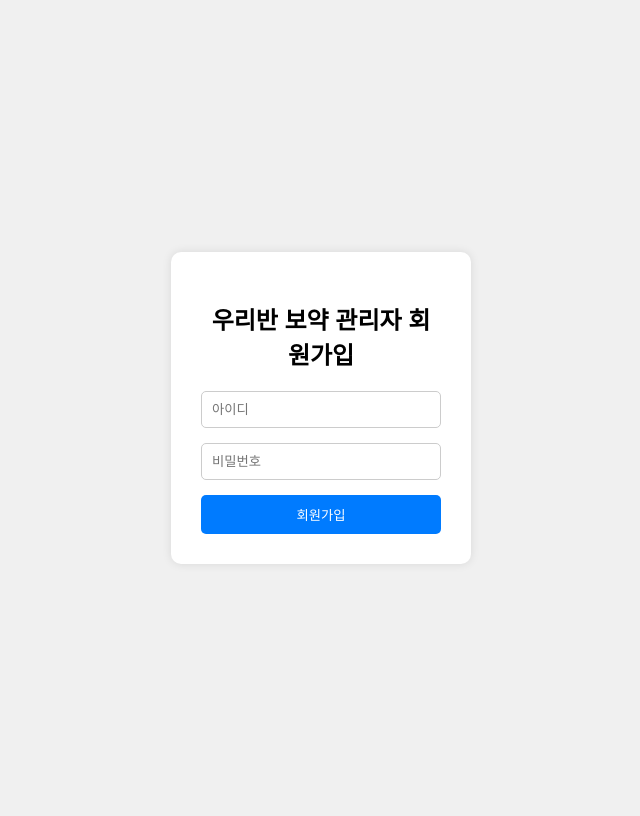
After one commit to DONGSSAM/UBO, a Flask app: page /signup_admin in a window 1280 px wide. The commit adds this page. Shown: the whole page, without its empty margins (319-959 px from the left). Run offline with Flask 3, Linux system fonts and the light colour scheme.

Commit message:
admin설정 완료 modal4수정, /give_score 만들어서 연결 필요

```diff
--- a/app/application.py
+++ b/app/application.py
@@ -1,6 +1,6 @@
 from flask import Flask, render_template, request, Response, url_for, redirect, session, jsonify
 from datetime import datetime
-import sys, bcrypt
+import sys, bcrypt, qrcode
 from db import users, check_connection, rules
 from bson.objectid import ObjectId
 
@@ -20,19 +20,25 @@ def login():
     user = users.find_one({"username": username})
     if user and bcrypt.checkpw(password.encode('utf-8'), user["password"]):
         session["username"] = username
+        session["role"] = user.get("role")
         print("로그인 시 username:", username)
         return redirect("/chat")
     else:
         return render_template("login.html", login_failed=True)
 
-@app.route("/signup")
-def signUp():
-    return render_template('signup.html')
+@app.route("/signup_user")
+def signUpUser():
+    return render_template('signup_user.html')
+
+@app.route("/signup_admin")
+def signUpAdmin():
+    return render_template('signup_admin.html')
 
 @app.route("/signupdata", methods=["POST"])
 def register():
     username = request.form["username"]
     password = request.form["password"]
+    role = request.form.get("role")
 
     hashed_pw = bcrypt.hashpw(password.encode("utf-8"), bcrypt.gensalt())
 
@@ -40,7 +46,8 @@ def register():
         "username": username,
         "password": hashed_pw,
         "created_at": datetime.utcnow(),
-        "point": 500
+        "point": 500,
+        "role": role
     })
     return redirect(url_for("logIn"))
 
@@ -66,12 +73,13 @@ def catch_pokemon():
 @app.route("/chat")
 def chat_app():
     username = session.get("username", None)
+    role = session.get("role", None)
     print("채팅방 입장 시 username:", username)
     if username is None:
         return redirect("/")
     user = users.find_one({"username": username})
     point = user.get("point", 0)
-    return render_template("chat.html", username=username, point=point)
+    return render_template("chat.html", username=username, point=point, role=role)
 
 @app.route("/give_point", methods=["POST"])
 def give_point():
@@ -105,17 +113,19 @@ def give_point():
 def add_rule():
     data = request.get_json()
     content = data.get("content", "").strip()
+    score = data.get("score", None)
     if content:
-        rules.insert_one({
+        result = rules.insert_one({
             "content": content,
+            "score": score,
             "created_at": datetime.now()#관리자 유저 이름 기반으로 채팅방 나누고 관리자마다 관리하는 학생, 채팅방 규칙 데이터베이스에 저장하기
         })
-        return jsonify(success=True)
-    return jsonify(success=False, message="빈 규칙입니다.", id=rules["_id"])
+        return jsonify(success=True, id=str(result.inserted_id))
+    return jsonify(success=False, message="빈 규칙입니다.")
 
 @app.route("/get_rules")
 def get_rules():
-    rule_list = list(rules.find({}, {"_id": 1, "content": 1}))
+    rule_list = list(rules.find({}, {"_id": 1, "content": 1, "score": 1}))
     for r in rule_list:
         r['_id'] = str(r['_id'])
     return jsonify(rule_list)
@@ -123,15 +133,31 @@ def get_rules():
 @app.route("/update_rule", methods=["POST"])
 def update_rule():
     data = request.get_json()
-    rule_id = data["id"]
-    new_content = data["content"]
+    rule_id = data.get("id")
+    new_content = data.get("content", "").strip()
+    new_score = data.get("score")
+
+    if not rule_id or not new_content:
+        return jsonify(success=False, message="ID와 내용은 필수입니다.")
+
+    update_fields = {"content": new_content}
+
+    # 점수가 None이 아니고 숫자라면 같이 업데이트
+    if new_score is not None:
+        try:
+            update_fields["score"] = float(new_score)
+        except ValueError:
+            return jsonify(success=False, message="점수는 숫자여야 합니다.")
 
     result = rules.update_one(
         {"_id": ObjectId(rule_id)},
-        {"$set": {"content": new_content}}
+        {"$set": update_fields}
     )
 
-    return jsonify({"success": result.modified_count == 1})
+    if result.modified_count > 0:
+        return jsonify(success=True)
+    else:
+        return jsonify(success=False, message="수정 실패 또는 변경 사항 없음")
 
 @app.route('/delete_rule', methods=['POST'])
 def delete_rule():
@@ -146,6 +172,15 @@ def delete_rule():
     else:
         return jsonify({'success': False, 'message': '삭제 실패'})
 
+@app.route('/get_users')
+def get_users():
+    # MongoDB에서 username과 id만 가져오기
+    user_list = list(users.find({"role": "user"}, {"_id": 1, "username": 1}))  # _id는 ObjectId라 필요하면 str로 변환
+    # ObjectId를 문자열로 변환
+    for user in user_list:
+        user["id"] = str(user["_id"])
+        del user["_id"]
+    return jsonify(user_list)
 
 if __name__ == "__main__":
     app.run(host='0.0.0.0', port=80)
--- /dev/null
+++ b/app/templates/signup_admin.html
@@ -0,0 +1,80 @@
+<!DOCTYPE html>
+<html lang="en">
+
+<head>
+    <meta charset="UTF-8">
+    <meta http-equiv="X-UA-Compatible" content="IE=edge">
+    <meta name="apple-mobile-web-app-capable" content="yes">
+    <meta name="viewport" content="width=device-width, initial-scale=1.0">
+    <link rel="preload stylesheet" as="style" href='https://fonts.googleapis.com/css2?family=Gothic+A1:wght@200&family=Nanum+Gothic&family=Nanum+Myeongjo&family=Noto+Sans+KR:wght@400&family=Roboto:wght@100&display=swap'>
+    <title>명보 회원가입</title>
+    <style>/*헤드의 스타일은 사용할 요소들의 스타일만 지정함 컨테이너박스 안에서 추가된다면 어디서 추가될지 이미지로만 설정함 스크립트와 호환은 x 폰트나 위치, 에니메이션 정도로만 설정 나중에 js에서 기능 추가할 때 고려해서 none정도만 단순 디자인만 설정함*/
+	  @import url('https://fonts.googleapis.com/css?family=Lato:400,700');
+      @import url('https://fonts.googleapis.com/css?family=Do+Hyeon:400');
+
+      @font-face {
+          font-family: 'NanumGothic';
+          font-style: normal;
+          src: url("/fonts/Nanum_Gothic/NanumGothic-Regular.ttf");
+      }
+
+      *,
+      *:before,
+      *:after {
+          box-sizing: border-box;/*모든 요소를 width height로 너비, 높이 패딩, 보더 자동으로 설정해줌*/
+      }
+      body {
+      font-family: sans-serif;
+      background: #f0f0f0;
+      display: flex;
+      justify-content: center;
+      align-items: center;
+      height: 100vh;
+      }
+    .signup-box {
+      background: white;
+      padding: 30px;
+      border-radius: 10px;
+      box-shadow: 0 0 10px rgba(0,0,0,0.1);
+      width: 300px;
+    }
+    .signup-box h2 {
+      margin-bottom: 20px;
+      text-align: center;
+    }
+    .signup-box input[type="text"],
+    .signup-box input[type="password"] {
+      width: 100%;
+      padding: 10px;
+      margin-bottom: 15px;
+      border: 1px solid #ccc;
+      border-radius: 5px;
+    }
+    .signup-box button {
+      width: 100%;
+      padding: 10px;
+      background: #007bff;
+      border: none;
+      color: white;
+      border-radius: 5px;
+      cursor: pointer;
+    }
+    .signup-box button:hover {
+      background: #0056b3;
+    }
+
+
+  </style>
+</head>
+<body>
+  <div class="signup-box">
+    <h2>우리반 보약 관리자 회원가입</h2>
+    <form action="/signupdata" method="post">
+    <input type="hidden" name="role" value="admin">
+  	<input type="text" name="username" placeholder="아이디">
+  	<input type="password" name="password" placeholder="비밀번호">
+    <button type="submit">회원가입</button>
+    </form>
+	</div>
+</body>
+</html>
--- a/app/templates/signup.html
+++ b/app/templates/signup_user.html
@@ -70,6 +70,7 @@
   <div class="signup-box">
     <h2>우리반 보약 회원가입</h2>
     <form action="/signupdata" method="post">
+    <input type="hidden" name="role" value="user">
   	<input type="text" name="username" placeholder="아이디">
   	<input type="password" name="password" placeholder="비밀번호">
     <button type="submit">회원가입</button>
```
Also changed, not shown: app/templates/chat.html (+120 -24 lines), app/templates/login.html (+8 -11 lines).
